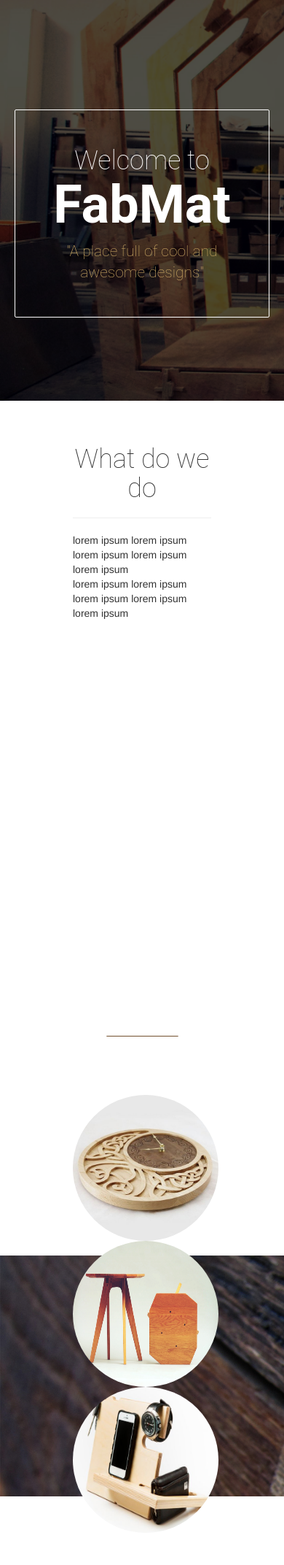
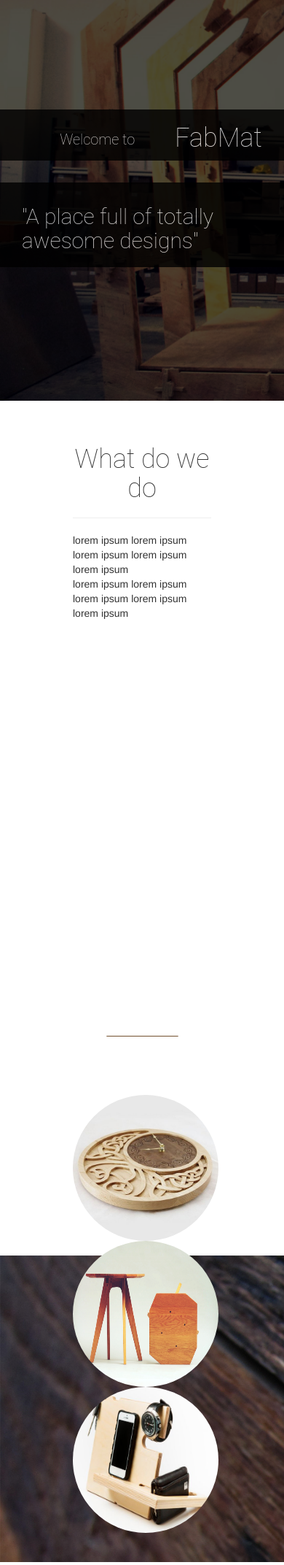
Before and after one commit to Gaurvdhenwal/fabmat, a PHP site: page / in a window 390 px wide. Shown: the part 100-2244 px from the top of the page at 73% size. Before the commit the page ends 2198 px from the top, so only its background shows below. Run offline with PHP 8.4, Linux system fonts and the light colour scheme.

Commit message:
top screen changes

```diff
--- a/css/home.css
+++ b/css/home.css
@@ -47,8 +47,9 @@ body  h1{
 	top:auto;
 
 	}
-.jumbotron .navbar{
+.jumbotron .navbar,#header1{
 	margin:0px -20px;}
+
 
 
 #header1{
@@ -59,7 +60,7 @@ body  h1{
 	width:100%;
 	margin-top:150px;
 	}
-/*
+
 #header1 h1{
 	color:#fff;
 	font-family: Roboto, -apple-system, BlinkMacSystemFont, "Helvetica Neue", "Segoe UI", "Oxygen", "Ubuntu";
@@ -85,7 +86,7 @@ body  h1{
 	color:#fff;
 	font-family: Roboto, -apple-system, BlinkMacSystemFont, "Helvetica Neue", "Segoe UI", "Oxygen", "Ubuntu";
 	font-weight:lighter;}
-*/
+/*
 #content {
 	margin-top:150px;
 	border-radius:2px;
@@ -107,7 +108,7 @@ body  h1{
 	font-size:2em;}
 #content p{
 	color:#D4B068;}
-
+*/
 
 /*--------------------------------------------------------------------------------------------------*/
 
@@ -135,7 +136,7 @@ body  h1{
 
 
 #products{
-	height:850px;
+
 	background-color:#f6f6f6;
 	background:url(../images/1.jpg)  no-repeat fixed;
 	background-size:cover;
--- a/index.php
+++ b/index.php
@@ -27,7 +27,7 @@
 </head>
 <body  id="home" data-spy="scroll" data-target=".navbar" data-offset="100">
 
-<div  class="jumbotron" data-stellar-background-ratio="0.5"  >
+<div  class="jumbotron" data-stellar-background-ratio="0.4"  >
 
 <nav class="navbar navbar-default animated bounceInDown"  data-spy="affix" data-offset-top="100">
   <div class="container">
@@ -53,15 +53,15 @@
   </div>
 </nav>
 <!----------------------------------------------navigation over--------------------->
-<!--
-<div id="header1" data-stellar-ratio="1">
+
+<div id="header1" class="animated flipInX" >
     	<h1 class="pull-right"><span class="inside-h1">Welcome to </span>FabMat</h1>
     </div>
 
-    <div id="header2" class="pull-right" data-stellar-ratio="1">
+    <div id="header2" class="pull-right animated flipInX" >
     	<h2>"A place full of totally awesome designs"</h2>
-    </div>  -->
-
+    </div>
+ <!--
  <div id="content" class="container">
 
 
@@ -69,7 +69,7 @@
             <p class="text-center lead">"A place full of cool and awesome designs"</p>
 
  </div>
-
+  -->
 
 </div>
 <!------ ----------------------------- main div jumbotron over-------------------------------->
@@ -99,14 +99,21 @@
    <hr class="animated pulse infinite "/>
 
     <div class="row text-center" >
-    	<div class="col-lg-4">
+    	<div class=" col-sm-6  col-xs-12 col-md-4 col-lg-4 showcase" >
+        	<div class="imageholder">
+
         	<img class="img-circle"  src="main-carousal-images/2a4c9a1d560ca4dd0b8396161d5fa0a2.jpg" height="200" width="200" />
+            </div>
         </div>
         <div class="col-lg-4">
+        	<div class="imageholder">
         	<img class="img-circle"  src="main-carousal-images/2.jpg" height="200" width="200" />
+            </div>
         </div>
         <div class="col-lg-4">
+        	<div class="imageholder">
         	<img class="img-circle"  src="main-carousal-images/5.jpg" height="200" width="200" />
+            </div>
         </div>
     </div>
 
```
